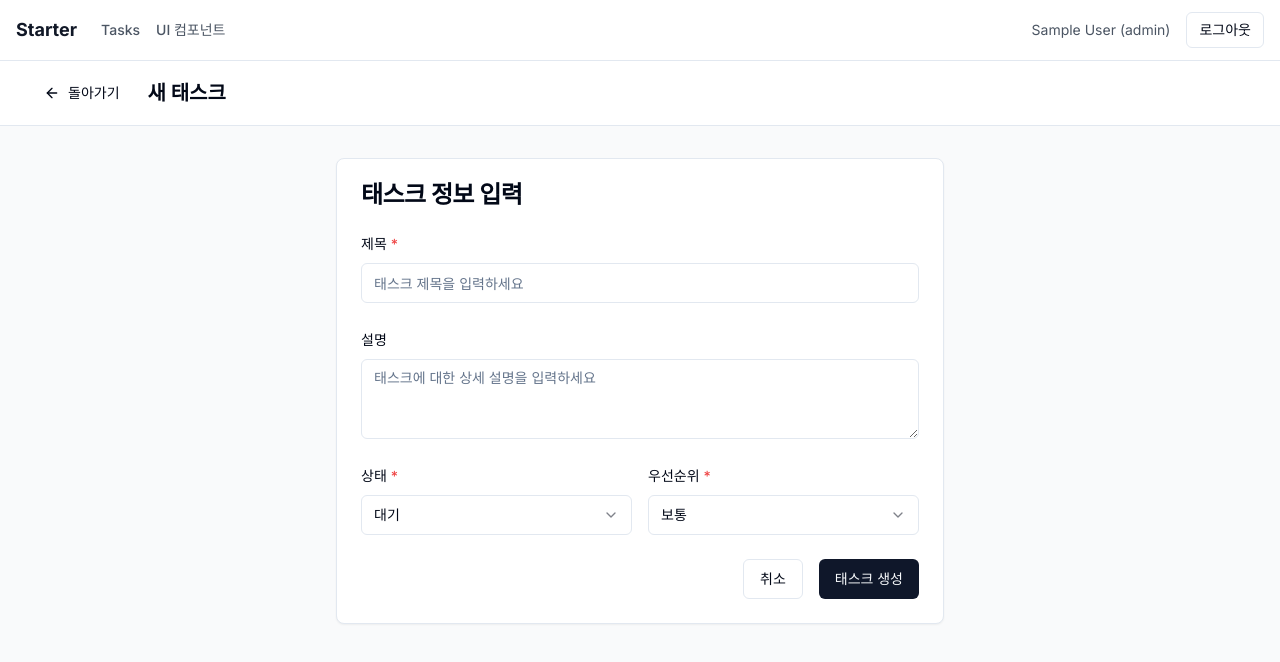
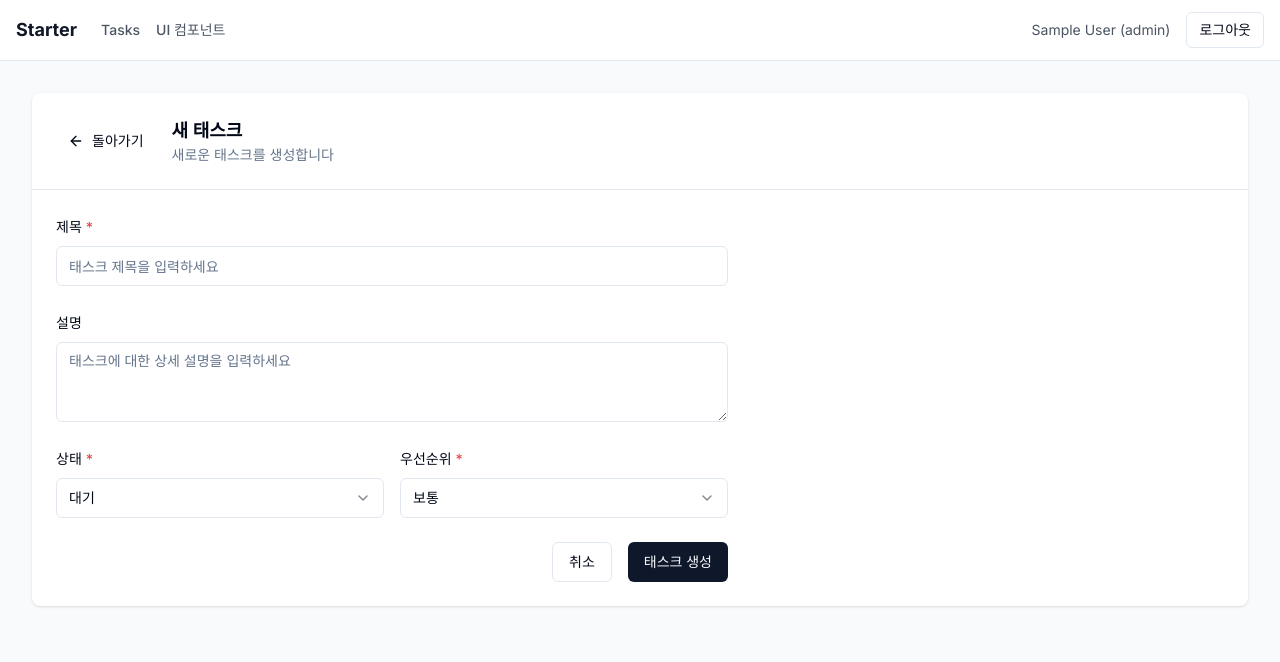
Before and after one commit to nakok1633/starter-project, a Next.js app in the folder frontend/: page /tasks/new in a window 1280 px wide. Shown: the top 662 px of the page. Built offline with nearby package versions, Linux system fonts and the light colour scheme; sample sign-in values are in the browser's storage.

Commit message:
전체 페이지 레이아웃 통일 (기준 레이아웃 적용)

```diff
--- a/frontend/src/app/login/page.tsx
+++ b/frontend/src/app/login/page.tsx
@@ -194,7 +194,7 @@ export default function LoginPage() {
 
   if (authLoading) {
     return (
-      <div className="min-h-screen flex items-center justify-center">
+      <div className="min-h-screen bg-gray-50 flex items-center justify-center">
         <div className="animate-spin rounded-full h-8 w-8 border-b-2 border-primary"></div>
       </div>
     )
--- a/frontend/src/app/page.tsx
+++ b/frontend/src/app/page.tsx
@@ -23,7 +23,7 @@ export default function Home() {
   }, [isAuthenticated, isLoading, router])
 
   return (
-    <div className="min-h-screen flex items-center justify-center">
+    <div className="min-h-screen bg-gray-50 flex items-center justify-center">
       <div className="animate-spin rounded-full h-8 w-8 border-b-2 border-primary"></div>
     </div>
   )
--- a/frontend/src/app/tasks/[id]/edit/page.tsx
+++ b/frontend/src/app/tasks/[id]/edit/page.tsx
@@ -18,7 +18,6 @@ import { useAuthStore } from "@/lib/auth-store"
 import { api } from "@/lib/api"
 import { Task, TaskRequest, TaskStatus, TaskPriority, ErrorResponse } from "@/types"
 import { Button } from "@/components/ui/button"
-import { Card, CardContent, CardHeader, CardTitle } from "@/components/ui/card"
 import { FormField } from "@/components/FormField"
 import { AxiosError } from "axios"
 
@@ -129,7 +128,7 @@ export default function EditTaskPage() {
 
   if (authLoading || isLoading) {
     return (
-      <div className="min-h-screen flex items-center justify-center">
+      <div className="min-h-screen bg-gray-50 flex items-center justify-center">
         <div className="animate-spin rounded-full h-8 w-8 border-b-2 border-primary"></div>
       </div>
     )
@@ -138,68 +137,61 @@ export default function EditTaskPage() {
   if (!task && !isLoading) {
     return (
       <div className="min-h-screen bg-gray-50">
-        <header className="bg-white border-b">
-          <div className="max-w-7xl mx-auto px-4 sm:px-6 lg:px-8">
-            <div className="flex items-center h-16">
+        <div className="max-w-7xl mx-auto px-4 sm:px-6 lg:px-8 py-8">
+          <div className="bg-white rounded-lg shadow">
+            <div className="p-6 border-b">
+              <div className="flex items-center gap-4">
                 <Button
                   variant="ghost"
                   size="sm"
                   onClick={() => router.push("/tasks")}
-                className="mr-4"
                 >
                   <ArrowLeft className="h-4 w-4 mr-2" />
                   돌아가기
                 </Button>
               </div>
             </div>
-        </header>
-        <main className="max-w-2xl mx-auto px-4 sm:px-6 lg:px-8 py-8">
-          <Card>
-            <CardContent className="py-8">
-              <p className="text-center text-muted-foreground">
+            <div className="p-6">
+              <p className="text-center text-muted-foreground py-8">
                 {error || "태스크를 찾을 수 없습니다"}
               </p>
-            </CardContent>
-          </Card>
-        </main>
+            </div>
+          </div>
+        </div>
       </div>
     )
   }
 
   return (
     <div className="min-h-screen bg-gray-50">
-      {/* Header */}
-      <header className="bg-white border-b">
-        <div className="max-w-7xl mx-auto px-4 sm:px-6 lg:px-8">
-          <div className="flex items-center h-16">
+      <div className="max-w-7xl mx-auto px-4 sm:px-6 lg:px-8 py-8">
+        <div className="bg-white rounded-lg shadow">
+          {/* 헤더 영역 */}
+          <div className="p-6 border-b">
+            <div className="flex items-center gap-4">
               <Button
                 variant="ghost"
                 size="sm"
                 onClick={() => router.push("/tasks")}
-              className="mr-4"
               >
                 <ArrowLeft className="h-4 w-4 mr-2" />
                 돌아가기
               </Button>
-            <h1 className="text-xl font-bold">태스크 수정</h1>
+              <div>
+                <h1 className="text-lg font-semibold">태스크 수정</h1>
+                <p className="text-sm text-muted-foreground">태스크 정보를 수정합니다</p>
               </div>
             </div>
-      </header>
-
-      {/* Main Content */}
-      <main className="max-w-2xl mx-auto px-4 sm:px-6 lg:px-8 py-8">
-        <Card>
-          <CardHeader>
-            <CardTitle>태스크 정보 수정</CardTitle>
-          </CardHeader>
-          <CardContent>
+          </div>
+          {/* 본문 영역 */}
+          <div className="p-6">
             {error && (
               <div className="mb-4 p-3 bg-destructive/10 border border-destructive/20 rounded-md">
                 <p className="text-sm text-destructive">{error}</p>
               </div>
             )}
 
-            <form onSubmit={form.handleSubmit(onSubmit)} className="space-y-6">
+            <form onSubmit={form.handleSubmit(onSubmit)} className="space-y-6 max-w-2xl">
               <FormField
                 control={form.control}
                 name="title"
@@ -249,9 +241,9 @@ export default function EditTaskPage() {
                 </Button>
               </div>
             </form>
-          </CardContent>
-        </Card>
-      </main>
+          </div>
+        </div>
+      </div>
     </div>
   )
 }
--- a/frontend/src/app/tasks/new/page.tsx
+++ b/frontend/src/app/tasks/new/page.tsx
@@ -16,7 +16,6 @@ import { useAuthStore } from "@/lib/auth-store"
 import { api } from "@/lib/api"
 import { TaskRequest, TaskStatus, TaskPriority } from "@/types"
 import { Button } from "@/components/ui/button"
-import { Card, CardContent, CardHeader, CardTitle } from "@/components/ui/card"
 import { FormField } from "@/components/FormField"
 import { AxiosError } from "axios"
 import { ErrorResponse } from "@/types"
@@ -97,7 +96,7 @@ export default function NewTaskPage() {
 
   if (authLoading) {
     return (
-      <div className="min-h-screen flex items-center justify-center">
+      <div className="min-h-screen bg-gray-50 flex items-center justify-center">
         <div className="animate-spin rounded-full h-8 w-8 border-b-2 border-primary"></div>
       </div>
     )
@@ -105,38 +104,34 @@ export default function NewTaskPage() {
 
   return (
     <div className="min-h-screen bg-gray-50">
-      {/* Header */}
-      <header className="bg-white border-b">
-        <div className="max-w-7xl mx-auto px-4 sm:px-6 lg:px-8">
-          <div className="flex items-center h-16">
+      <div className="max-w-7xl mx-auto px-4 sm:px-6 lg:px-8 py-8">
+        <div className="bg-white rounded-lg shadow">
+          {/* 헤더 영역 */}
+          <div className="p-6 border-b">
+            <div className="flex items-center gap-4">
               <Button
                 variant="ghost"
                 size="sm"
                 onClick={() => router.push("/tasks")}
-              className="mr-4"
               >
                 <ArrowLeft className="h-4 w-4 mr-2" />
                 돌아가기
               </Button>
-            <h1 className="text-xl font-bold">새 태스크</h1>
+              <div>
+                <h1 className="text-lg font-semibold">새 태스크</h1>
+                <p className="text-sm text-muted-foreground">새로운 태스크를 생성합니다</p>
               </div>
             </div>
-      </header>
-
-      {/* Main Content */}
-      <main className="max-w-2xl mx-auto px-4 sm:px-6 lg:px-8 py-8">
-        <Card>
-          <CardHeader>
-            <CardTitle>태스크 정보 입력</CardTitle>
-          </CardHeader>
-          <CardContent>
+          </div>
+          {/* 본문 영역 */}
+          <div className="p-6">
             {error && (
               <div className="mb-4 p-3 bg-destructive/10 border border-destructive/20 rounded-md">
                 <p className="text-sm text-destructive">{error}</p>
               </div>
             )}
 
-            <form onSubmit={form.handleSubmit(onSubmit)} className="space-y-6">
+            <form onSubmit={form.handleSubmit(onSubmit)} className="space-y-6 max-w-2xl">
               <FormField
                 control={form.control}
                 name="title"
@@ -186,9 +181,9 @@ export default function NewTaskPage() {
                 </Button>
               </div>
             </form>
-          </CardContent>
-        </Card>
-      </main>
+          </div>
+        </div>
+      </div>
     </div>
   )
 }
--- a/frontend/src/app/tasks/page.tsx
+++ b/frontend/src/app/tasks/page.tsx
@@ -313,7 +313,7 @@ export default function TasksPage() {
   // 인증 로딩 중 스피너 표시
   if (authLoading) {
     return (
-      <div className="min-h-screen flex items-center justify-center">
+      <div className="min-h-screen bg-gray-50 flex items-center justify-center">
         <div className="animate-spin rounded-full h-8 w-8 border-b-2 border-primary"></div>
       </div>
     )
```
Lines whose indentation alone changed are shown as unchanged.
